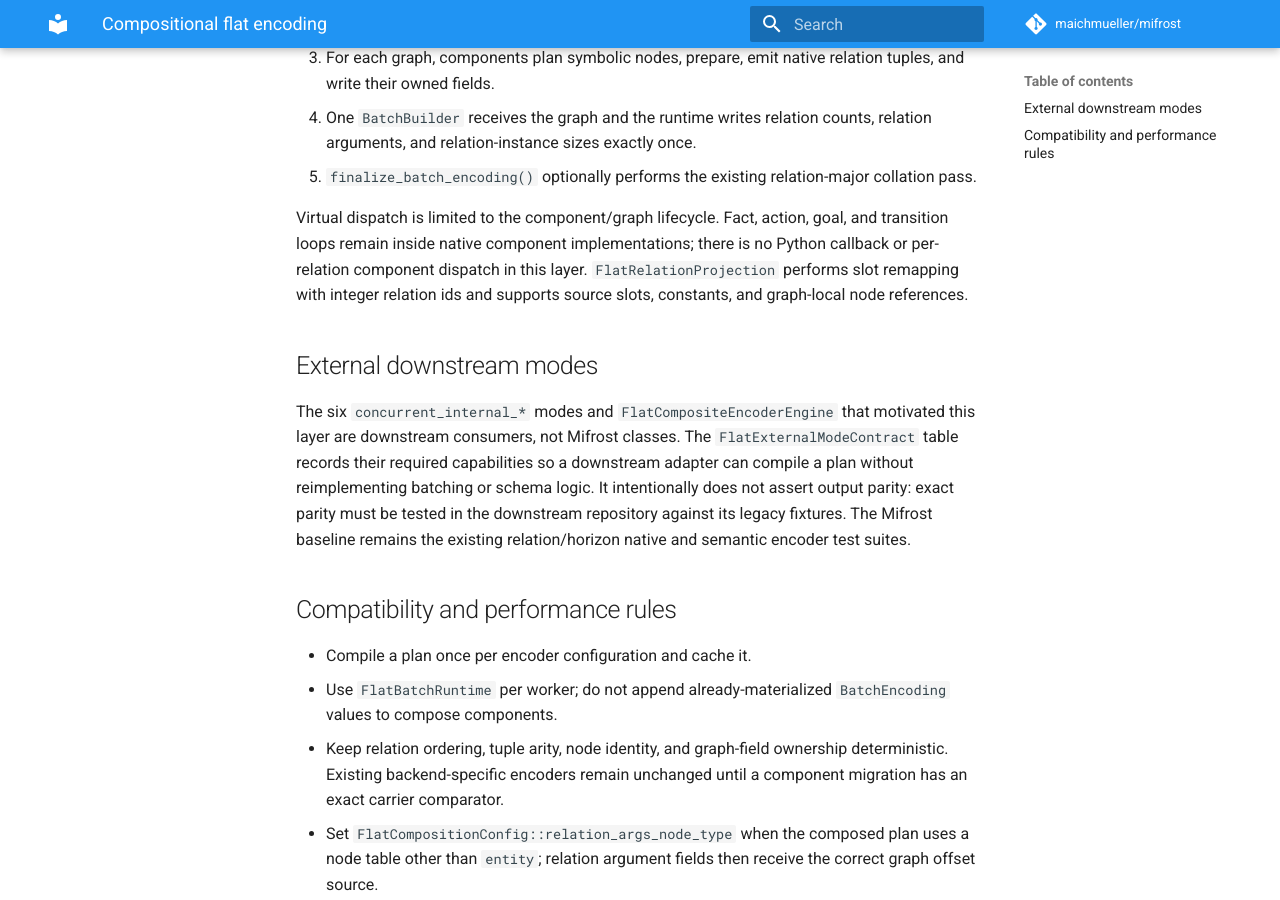
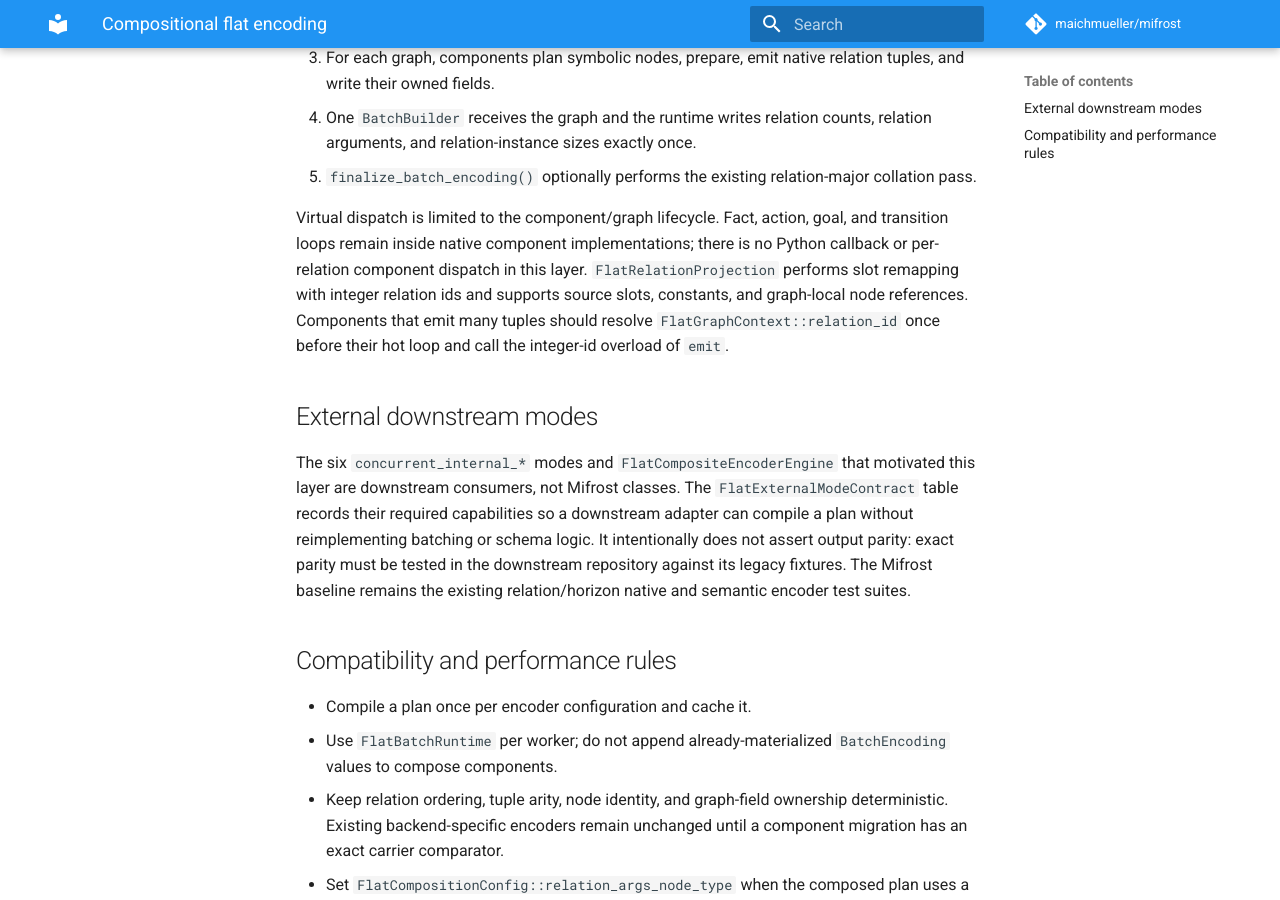
Before and after one commit to maichmueller/mifrost, an MkDocs documentation site: the page built from docs/flat-composition.md, in a window 1280 px wide and 900 px high, scrolled down 435 px. Built offline with MkDocs 1.6.1 and Material for MkDocs 9.7.7, drawn with Linux system fonts in a browser that asks for light colours; comment, search, counter and statistics services are not loaded; the version menu is left out.

Commit message:
docs: document precompiled relation emission

```diff
--- a/docs/flat-composition.md
+++ b/docs/flat-composition.md
@@ -24,6 +24,8 @@ goal, and transition loops remain inside native component implementations;
 there is no Python callback or per-relation component dispatch in this layer.
 `FlatRelationProjection` performs slot remapping with integer relation ids and
 supports source slots, constants, and graph-local node references.
+Components that emit many tuples should resolve `FlatGraphContext::relation_id`
+once before their hot loop and call the integer-id overload of `emit`.
 
 ## External downstream modes
 
```
